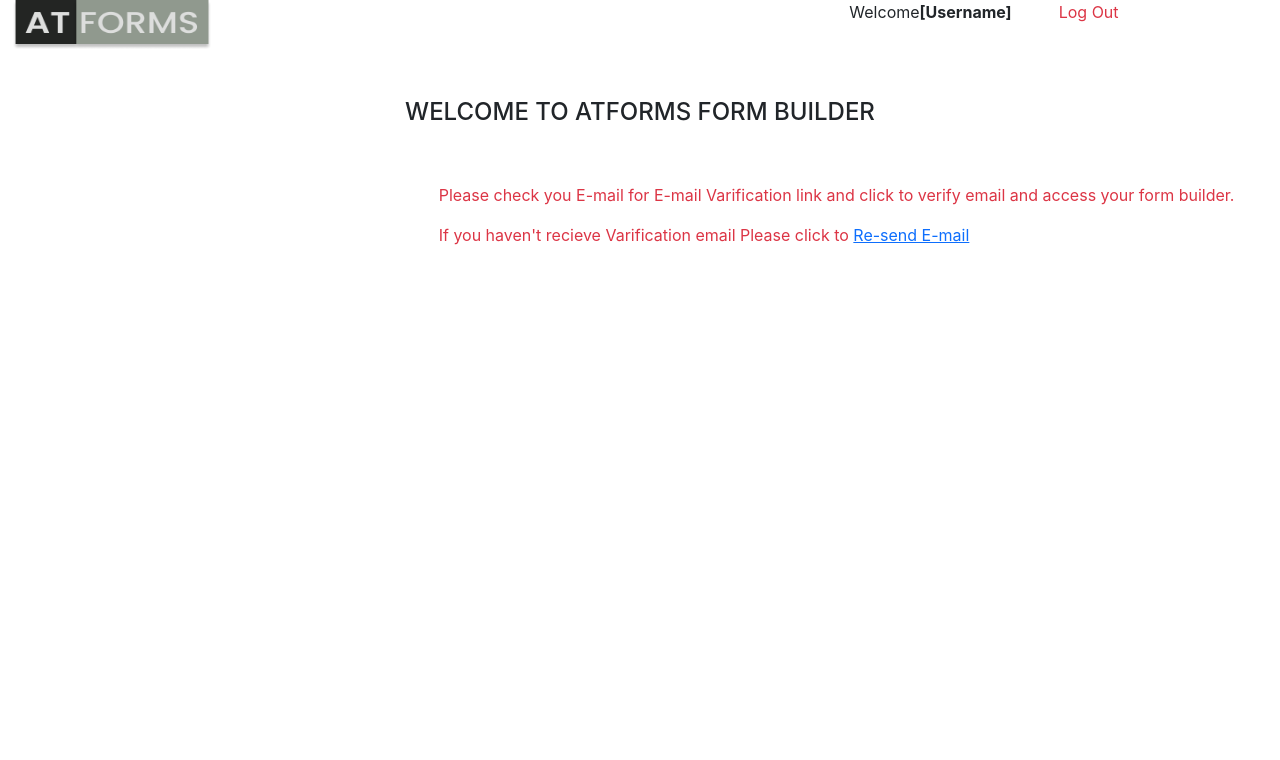
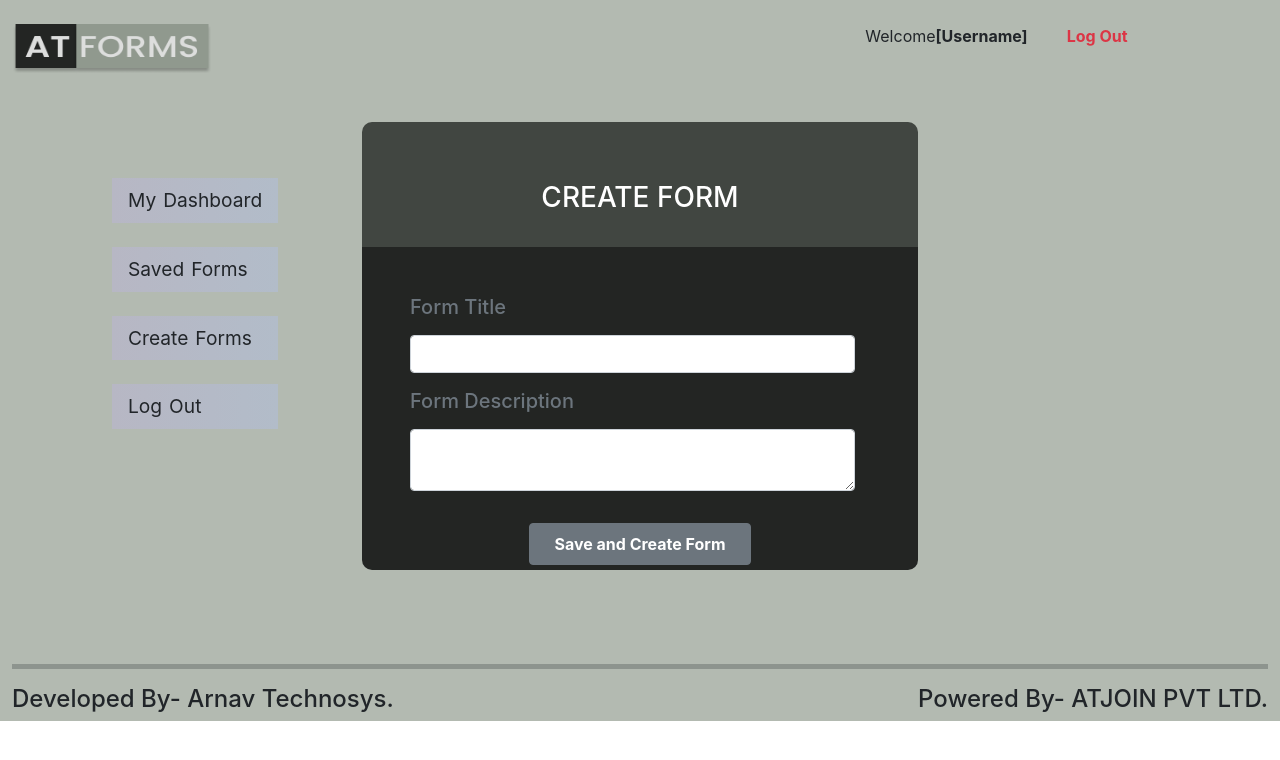
Before and after one commit to Archana-Paithankar/atformsbuilder, a React (Create React App) app: page / in a window 1280 px wide. Shown: the top 760 px of the page. Built offline with nearby package versions, Linux system fonts and the light colour scheme.

Commit message:
fourth commit

```diff
--- a/src/Components/Dashboard.js
+++ b/src/Components/Dashboard.js
@@ -1,24 +1,34 @@
 import React from 'react';
 import Routers from '../Routers/Routers';
-import {Link} from 'react-router-dom'
+import { Link } from 'react-router-dom'
 import '../Css/Dashboard.css';
+import Site from './Site';
 export default function Dashboard() {
   return <div>
+
     <header>
-      <nav className ="navbar">
-<ul className ="nav navbar-nav">
-<li className ="nav-item">
-<a className ="nav-link" href="<Homepage />"> My Dashboard </a>
+      <nav className="navbar">
+        <ul className="nav navbar-nav">
+          <div className='mb-4'>
+            <li className="nav-item">
+              <a className="nav-link text-dark px-3" href="#"> My Dashboard </a>
             </li>
-<li className ="nav-item">
-<a className ="nav-link" href="<LoginForm />"> Saved Forms </a>
+          </div>
+          <div className='mb-4'>
+            <li className="nav-item">
+              <a className="nav-link text-dark px-3" href="#"> Saved Forms </a>
             </li>
-<li className ="nav-item">
-<a className ="nav-link" href="#"> Create Forms </a>
+          </div>
+          <div className='mb-4'>
+            <li className="nav-item">
+              <a className="nav-link text-dark px-3" href="#"> Create Forms </a>
             </li>
-<li className ="nav-item">
-<a className ="nav-link" href="#"> Log Out </a>
+          </div>
+          <div className='mb-4'>
+            <li className="nav-item">
+              <a className="nav-link text-dark px-3" href="#"> Log Out </a>
             </li>
+          </div>
         </ul>
       </nav>
     </header>
--- a/src/Components/FirstTimeLoginScreen.js
+++ b/src/Components/FirstTimeLoginScreen.js
@@ -5,39 +5,37 @@ import Site from './Site';
 export default function FirstTimeLoginScreen() {
     return <div>
         <div className='container-fluid'>
-            <div className='row'>
-                <div className='row'>
+                <div className='row pt-4'>
                     <div className='col-8'>
                         <img src='/image/logo.png' className="logoimg" alt='logo' />
                     </div>
-                    <div className='col'>Welcome<strong>[Username]</strong></div>
-                    <div className='col text-danger'>Log Out</div>
+                    <div className='col pe-0'>Welcome<strong>[Username]</strong></div>
+                    <div className='col text-danger ps-0'><strong>Log Out</strong></div>
                 </div>
-            </div>
             <div className='row'>
                 <div className='col d-flex justify-content-center m-5'>
-                    <h4>WELCOME TO ATFORMS FORM BUILDER</h4>
+                    <p className='at-welcome'>WELCOME TO ATFORMS FORM BUILDER</p>
                 </div>
             </div>
 
             <div className='row'>
-                <div className='col-4'>
-                    {/* <Dashboard /> */}
+                <div className='col-3'>
+                    <Dashboard />
                 </div>
                 <div className='col'>
-                    <div className='part-2'>
+                    <div className='at-login-warning'>
                         <div className='mb-3'>
-                            <p className='text-danger'>Please check you E-mail for E-mail Varification link and click to verify email and
+                            <p className=''>Please check you E-mail for E-mail Varification link and click to verify email and
                                 access your form builder.
                             </p>
                         </div>
                         <div className='mb-3'>
-                            <p className='text-danger'>If you haven't recieve Varification email Please click to <a href=''>Re-send E-mail</a></p>
+                            <p className=''>If you haven't recieve Varification email Please click to <a href=''>Re-send E-mail</a></p>
                         </div>
                     </div>
                 </div>
             </div>
-
+            <Site />
         </div>
 
     </div>;
--- a/src/Components/Homepage.js
+++ b/src/Components/Homepage.js
@@ -1,5 +1,7 @@
 import React from 'react';
+import Site from './Site';
 import '../Css/style.css'
+
 export default function Homepage() {
   return <div>
     <div className="container-fluid">
@@ -15,7 +17,7 @@ export default function Homepage() {
           </div>
         </div>
         <div className='row'>
-          <div className='col-6 formElements'>
+          <div className='col-6 at-form-p-elements'>
             <div className='mb-3'>
               <p>Simple way to add multiple fields</p>
             </div>
@@ -37,13 +39,13 @@ export default function Homepage() {
           </div>
 
           <div className='col-6'>
-            <div className='formContainer'>
+            <div className='at-form-info-Container'>
               <div className='row'>
                 <div className='col  d-flex justify-content-center'>
                   <h3 className='text-white p-4'> START COLLECTING INFORMATION</h3>
                 </div>
               </div>
-              <div className='collectInformation'>
+              <div className='at-collect-Information'>
                 <div className='row'>
                   <div className='col'>
                     <div class="mb-3 mt-5">
@@ -72,6 +74,7 @@ export default function Homepage() {
           </div>
         </div>
       </div>
+      <Site />
     </div>
   </div>
 }
--- a/src/Components/Site.js
+++ b/src/Components/Site.js
@@ -5,10 +5,9 @@ import {Link} from 'react-router-dom'
 import Dashboard from './Dashboard';
 export default function Site() {
   return <div>
-    <Dashboard />
-    <Outlet />
+
     <footer className="page-footer">
-      <div className='container'>
+
         <div className='row'>
           <div className='col'>
             <hr className=' border-5 border-top border-dark' />
@@ -18,7 +17,7 @@ export default function Site() {
           <div className='col-6'><h4>Developed By- Arnav Technosys.</h4></div>
           <div className='col-6 text-end'><h4>Powered By- ATJOIN PVT LTD.</h4></div>
         </div>
-      </div>
+
     </footer>
 
 
--- a/src/Components/CreateForm.js
+++ b/src/Components/UserDashboardCreateForm.js
@@ -1,27 +1,28 @@
 import React from 'react';
-
-export default function CreateForm() {
+import Dashboard from '../Components/Dashboard'
+import Site from '../Components/Site'
+export default function UserDashboardCreateForm() {
     return <div>
-        <div className='container-fluid'>
+        <div className='container-fluid pt-4'>
             <div className='row'>
                 <div className='col-8'>
                     <img src='/image/logo.png' className="logoimg" alt='logo' />
                 </div>
-                <div className='col'>Welcome<strong>[Username]</strong></div>
-                <div className='col text-danger'>Log Out</div>
+                <div className='col pe-0'>Welcome<strong>[Username]</strong></div>
+                <div className='col text-danger ps-0'><strong>Log Out</strong></div>
             </div>
-            <div className='row mt-5'>
-                <div className='col-4'>
-                    {/* dashboard */}
+            <div className='row m-5'>
+                <div className='col-3 pt-5'>
+                    <Dashboard />
                 </div>
                 <div className='col-6'>
-                    <div className='formContainer'>
+                    <div className='at-form-info-Container'>
                         <div className='row'>
                             <div className='col  d-flex justify-content-center'>
                                 <h3 className='text-white p-4'> CREATE FORM</h3>
                             </div>
                         </div>
-                        <div className='collectInformation'>
+                        <div className='at-collect-Information'>
                             <div className='row'>
                                 <div className='col'>
                                     <div class="mb-3 mt-5">
@@ -34,7 +35,7 @@ export default function CreateForm() {
                                 <div className='col'>
                                     <div class="mb-3">
                                         <label for="exampleFormControlTextarea1" className="form-label text-white ms-5 text-muted"><h5>Form Description</h5></label>
-                                        <textarea className="form-control formInput ms-5" id="exampleFormControlInput1" />
+                                        <textarea className="form-control formInput ms-5" id="exampleFormControlInput1"></textarea>
                                     </div>
                                 </div>
                             </div>
@@ -49,6 +50,7 @@ export default function CreateForm() {
                     </div>
                 </div>
             </div>
+            <Site />
         </div>
     </div>;
 }
--- a/src/Css/Dashboard.css
+++ b/src/Css/Dashboard.css
@@ -1,4 +1,6 @@
  li a{
-    background: rgb(180, 180, 187);
-    margin: 5px;
+    background:linear-gradient(to right,rgb(183, 183, 196),rgb(178, 188, 201));
+    margin-left: 2.5rem;
+    word-spacing: .1rem;
+    font-size: larger;
 }
--- a/src/Css/style.css
+++ b/src/Css/style.css
@@ -4,23 +4,30 @@
 }
 .container{
     background-color: #B3BAB1;
+    height:100%;
 }
-.formElements p{
+.container-fluid{
+    background-color: #B3BAB1;
+    height:100%;
+}
+
+/* Homepage CSS */
+.at-form-p-elements p{
     background-color: rgb(190, 189, 189);
     padding: 5px;
     font-size:1.5rem;
     height: 75px;
 }
-.formElements p:hover{
+.at-form-p-elements p:hover{
 background: linear-gradient(to right,rgb(78, 76, 76),rgb(87, 82, 82),rgb(97, 91, 91),rgb(204, 190, 190));
 }
-.collectInformation{
+.at-collect-Information{
 background-color: #232523 ;
 height: 90%;
 border-bottom-left-radius: 10px;
 border-bottom-right-radius: 10px;
 }
-.formContainer{
+.at-form-info-Container{
     background-color: #414641;
     border-radius: 10px;
     padding:35px 0px 35px 0px;
@@ -29,3 +36,18 @@ border-bottom-right-radius: 10px;
 .formInput{
     width: 80%;
 }
+
+/* FirstLoginFormScreen CSS */
+
+.at-welcome{
+    font-size: 2rem;
+    font-weight: normal;
+    word-spacing: 3px;
+    letter-spacing: 1px;
+}
+.at-login-warning p{
+font-size: 1.5rem;
+color: red;
+text-align: justify;
+text-justify: inter-word;
+}
--- a/src/index.js
+++ b/src/index.js
@@ -4,23 +4,19 @@ import './index.css';
 import App from './App';
 import reportWebVitals from './reportWebVitals';
 import Homepage from './Components/Homepage'
-
-
 import Routers from './Routers/Routers';
-import CreateForm from './Components/CreateForm';
 import UserDashboardFirst from './Components/UserDashboardFirst';
 import FormFields from './Components/FormFields';
 import FirstTimeLoginScreen from './Components/FirstTimeLoginScreen';
+import UserDashboardCreateForm from './Components/UserDashboardCreateForm';
 
 ReactDOM.render(
   <React.StrictMode>
-    <FirstTimeLoginScreen />
+    <UserDashboardCreateForm />
 
   </React.StrictMode>,
   document.getElementById('root')
 );
 
-// If you want to start measuring performance in your app, pass a function
-// to log results (for example: reportWebVitals(console.log))
-// or send to an analytics endpoint. Learn more: https://bit.ly/CRA-vitals
+
 reportWebVitals();
```
Lines whose indentation alone changed are shown as unchanged.
